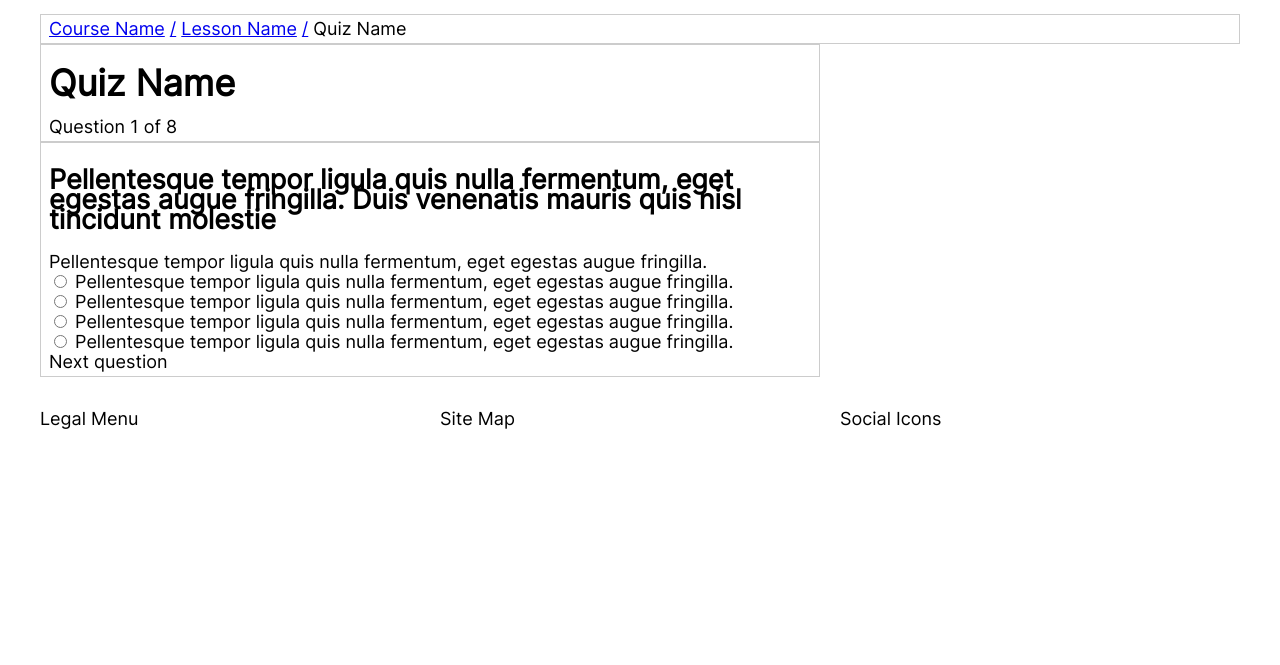
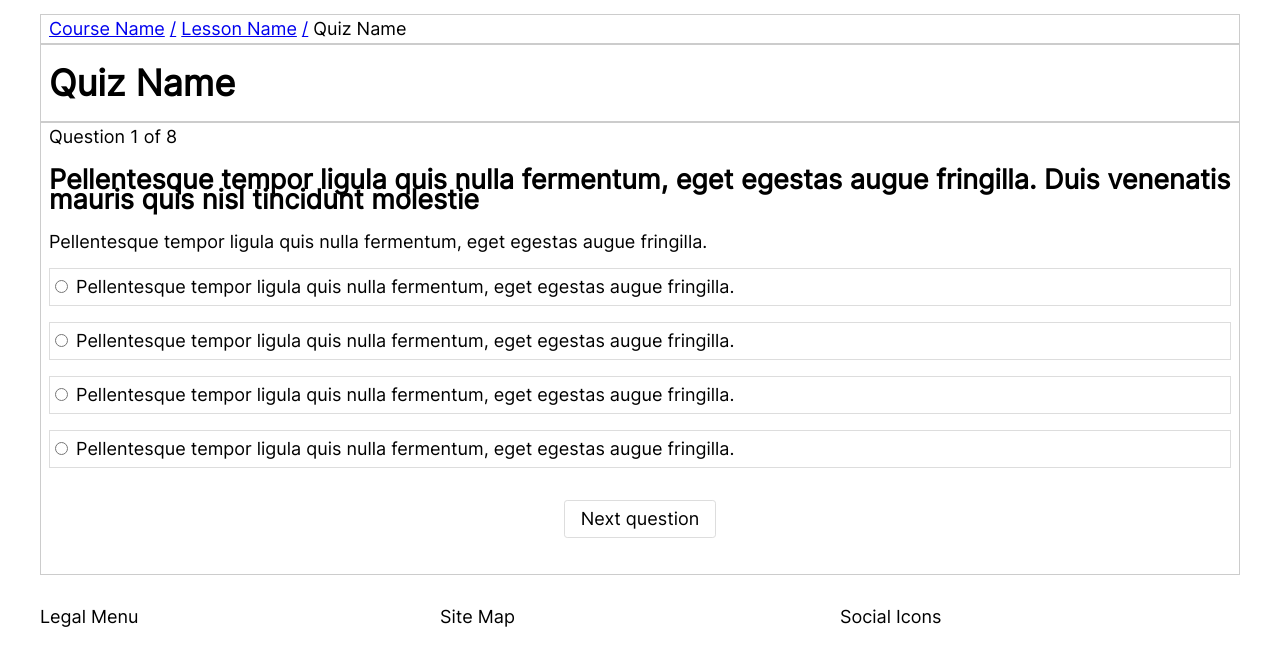
Before and after one commit to marioy47/learndash-template-draft, a website: page src/quiz-single-choice-template.html in a window 1280 px wide. Shown: the part 71-736 px from the top of the page. Drawn offline with nearby package versions, Linux system fonts and the light colour scheme; files that its build step writes are made by us from their sources.

Commit message:
Quiz - WIP

```diff
--- a/src/quiz-single-choice-template.html
+++ b/src/quiz-single-choice-template.html
@@ -54,18 +54,18 @@
         <span class="ld-main-content__back-to">Quiz Name</span>
       </div>
 
-      <header class="ld-main-content__header">
-        <h1 class="ld-main-content__title">Quiz Name</h1>
-
-        <div class="ld-main-content__counter">
-          <span class="ld-main-content__counter-label">Question</span>
-          <span class="ld-main-content__counter-current">1</span>
-          <span class="ld-main-content__counter-separator">of</span>
-          <span class="ld-main-content__counter-total">8</span>
-        </div>
+      <header class="ld-quiz-content__header">
+        <h1 class="ld-quiz-content__title">Quiz Name</h1>
       </header>
 
-      <div class="ld-main-content__main">
+      <div class="ld-quiz-content__main">
+        <div class="ld-quiz-content__counter">
+          <span class="ld-quiz-content__counter-label">Question</span>
+          <span class="ld-quiz-content__counter-current">1</span>
+          <span class="ld-quiz-content__counter-separator">of</span>
+          <span class="ld-quiz-content__counter-total">8</span>
+        </div>
+
         <div class="ld-quiz__question-header">
           <h2 class="ld-quiz__question-title">Pellentesque tempor ligula quis nulla fermentum, eget egestas augue
             fringilla. Duis venenatis mauris quis nisl tincidunt molestie</h2>
@@ -100,8 +100,8 @@
         </div>
 
         <div class="ld-quiz__pagination">
-          <a class="ld-quiz-pagination__item ld-quiz-pagination__item--next">
-            <span class="ld-quiz-pagination__link">Next question</span>
+          <a class="ld-quiz__pagination-item ld-quiz__pagination-item--next">
+            <span class="ld-quiz__pagination-link">Next question</span>
           </a>
         </div>
 
--- /dev/null
+++ b/src/scss/quiz-template/_index.scss
@@ -0,0 +1,3 @@
+@import 'ld-quiz-content';
+@import 'ld-quiz-question';
+@import 'ld-quiz-pagination';
--- /dev/null
+++ b/src/scss/quiz-template/_ld-quiz-content.scss
@@ -0,0 +1,9 @@
+.ld-quiz-content {
+  &__header {
+    grid-column: 1 / 3;
+  }
+
+  &__main {
+    grid-column: 1 / 3;
+  }
+}
--- /dev/null
+++ b/src/scss/quiz-template/_ld-quiz-pagination.scss
@@ -0,0 +1,20 @@
+.ld-quiz {
+  &__pagination {
+    display: flex;
+    justify-content: center;
+    align-items: center;
+    margin: 2rem 0 2rem 0; // TODO: Refactor.
+  }
+
+  &__pagination-item {
+    display: flex;
+    flex-direction: column;
+  }
+
+  &__pagination-link { // TODO: Refactor.
+    text-decoration: none;
+    border: 0.1rem solid var(--border-color);
+    border-radius: 0.2rem;
+    padding: 0.5rem 1rem;
+  }
+}
--- /dev/null
+++ b/src/scss/quiz-template/_ld-quiz-question.scss
@@ -0,0 +1,7 @@
+.ld-quiz {
+  &__question-content--single-choice-item{
+    padding: 0.5rem 0;
+    border: 1px solid var(--border-color);
+    margin-top: 1rem;
+  }
+}
--- a/src/scss/styles.scss
+++ b/src/scss/styles.scss
@@ -16,3 +16,4 @@
 /** Pages **/
 @import 'course-template/index';
 @import "lesson-template/index";
+@import "quiz-template/index";
```
